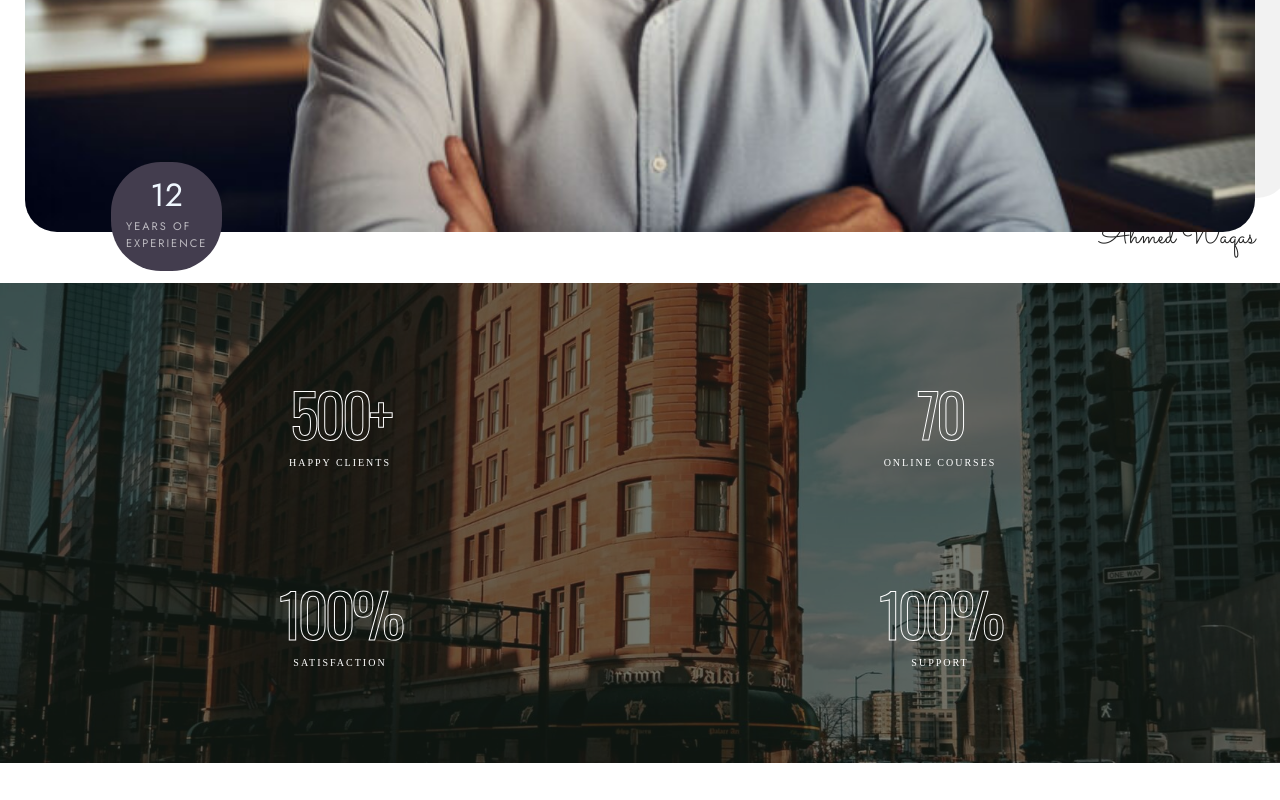
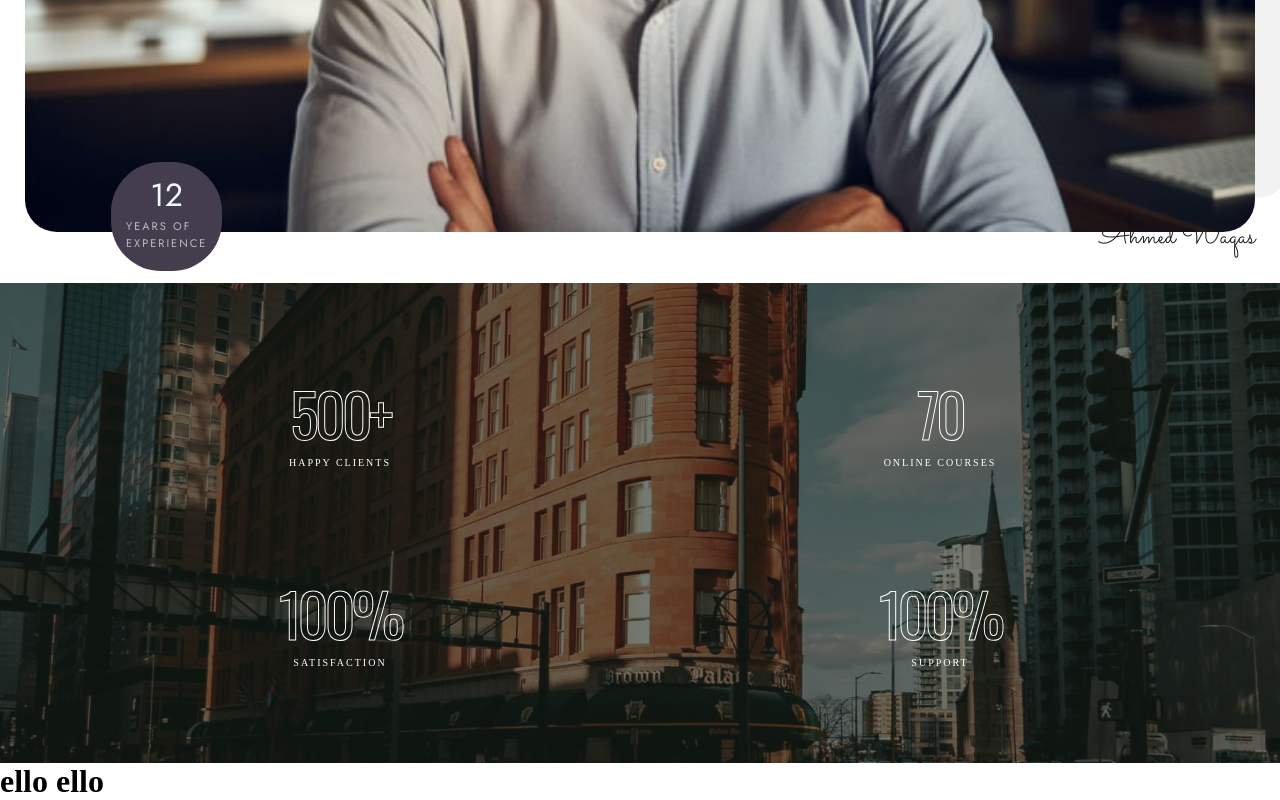
Before and after one commit to UREYPRICE/astrailsInstitute, a React (Vite) app: page / in a window 1280 px wide. Shown: the part 1130-1930 px from the top of the page. Before the commit the page ends 1893 px from the top, so only its background shows below. Built offline with nearby package versions, Linux system fonts and the light colour scheme; a web font is replaced by a local one.

Commit message:
Explore section added

```diff
--- a/src/App.jsx
+++ b/src/App.jsx
@@ -3,7 +3,7 @@ import './App.css'
 import Header from './Header'
 import Intro from './Intro'
 import About from './About'
-
+import Explore from './Explore'
 
 const App = () => {
 
@@ -20,6 +20,7 @@ const App = () => {
         <Intro isMenuOpen={isMenuOpen} />
       </div>
       <About />
+      <Explore/>
     </>
 
 
--- /dev/null
+++ b/src/Explore.jsx
@@ -0,0 +1,10 @@
+import './Explore.css'
+
+
+const Explore = ()=> {
+    return(
+        <h1>ello ello</h1>
+    )
+}
+
+export default Explore;
```
Also changed, not shown: src/Explore.css (added).
